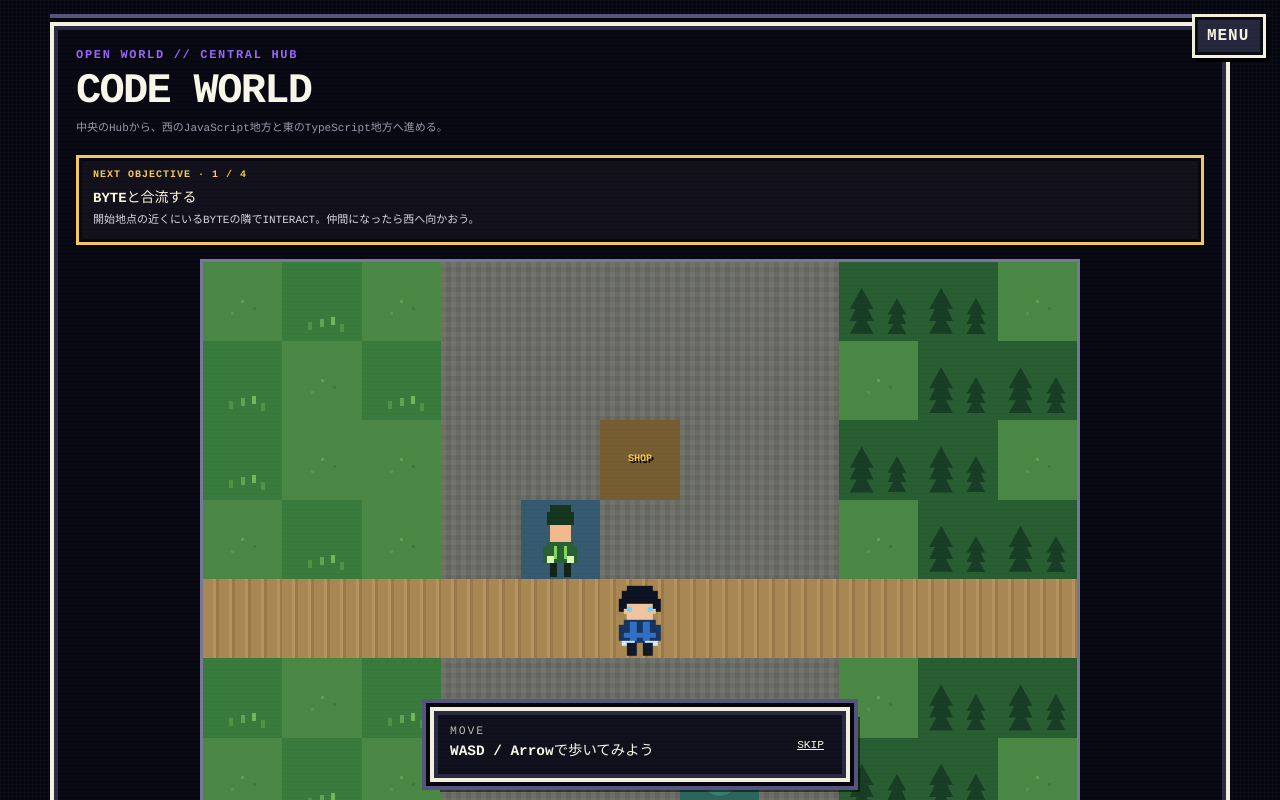
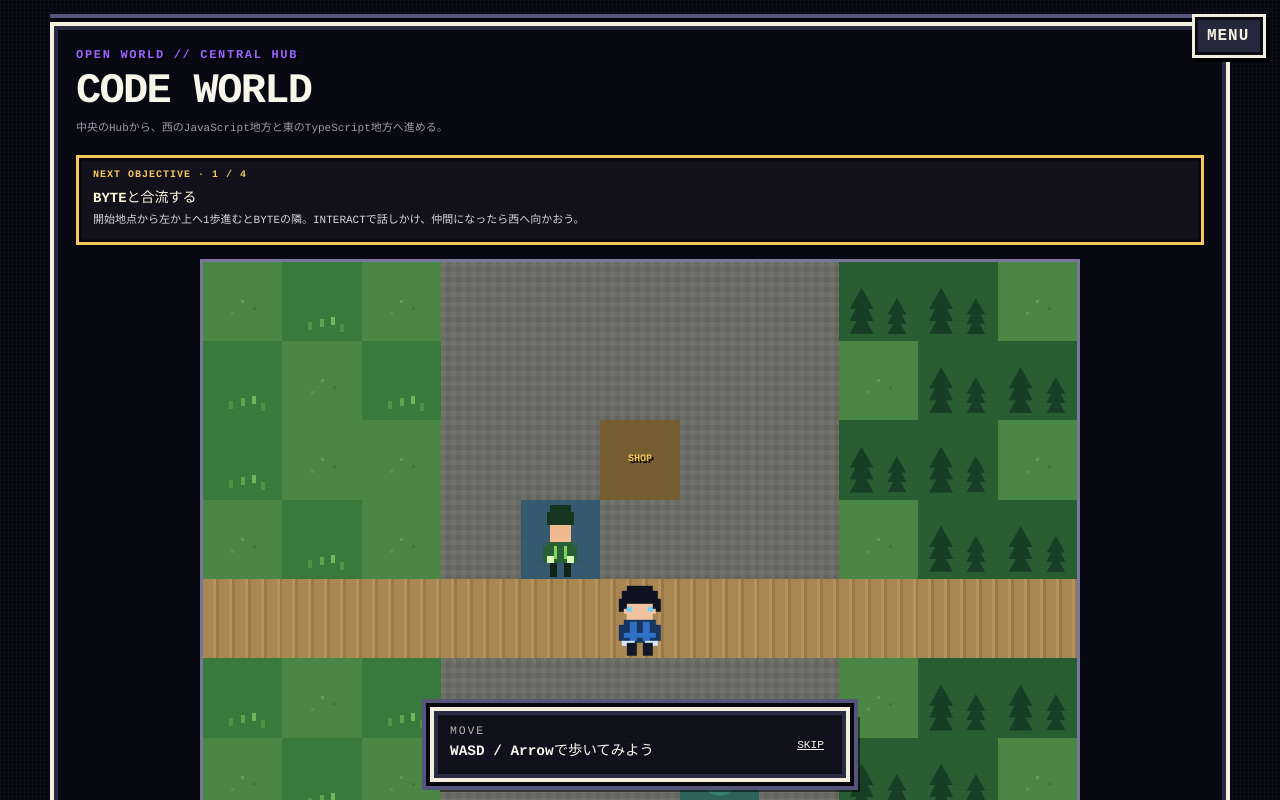
Before and after one commit to mui-1729/code-reading-rpg, a React (Vite) app: page /world in a window 1280 px wide. Shown: the top 800 px of the page. Built offline with nearby package versions, Linux system fonts and the light colour scheme.

Commit message:
fix: keep concrete byte onboarding direction

```diff
--- a/src/world/WorldPage.tsx
+++ b/src/world/WorldPage.tsx
@@ -116,7 +116,7 @@ export function WorldPage() {
       return {
         label: 'NEXT OBJECTIVE · 1 / 4',
         title: 'BYTEと合流する',
-        detail: '開始地点の近くにいるBYTEの隣でINTERACT。仲間になったら西へ向かおう。',
+        detail: '開始地点から左か上へ1歩進むとBYTEの隣。INTERACTで話しかけ、仲間になったら西へ向かおう。',
         clear: false,
       }
     }
```
